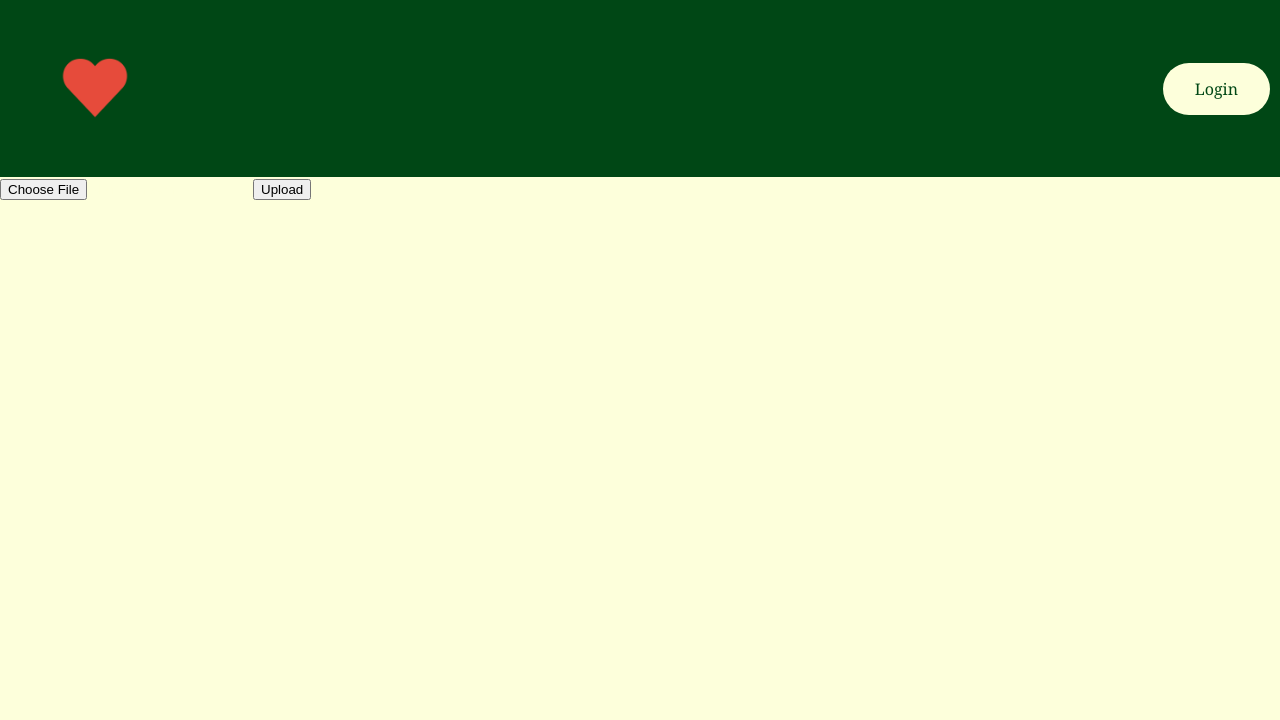
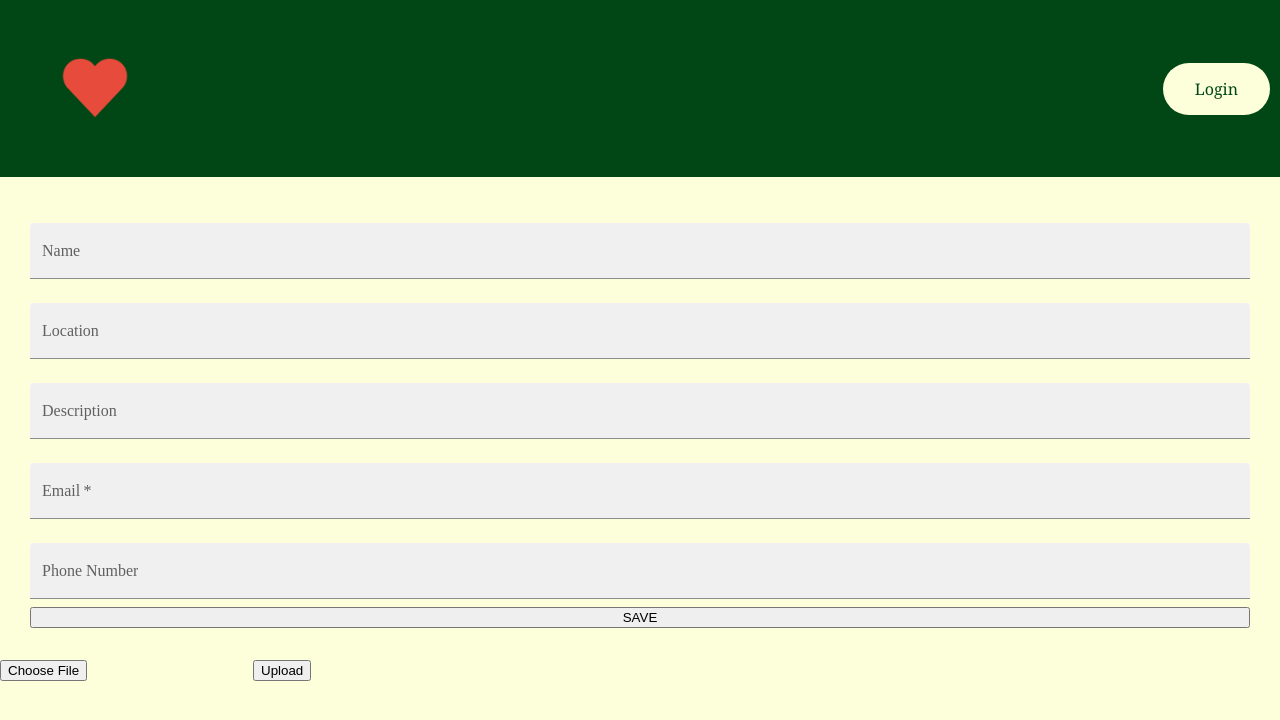
Before and after one commit to FTL-2024-Pod-C/leftover-love-ui, a React (Vite) app: page /edit-profile in a window 1280 px wide. Shown: the top 720 px of the page. Built offline with nearby package versions, Linux system fonts and the light colour scheme.

Commit message:
edit profile works on the backend but only with hardcoded restaurant id

```diff
--- a/src/App.jsx
+++ b/src/App.jsx
@@ -33,7 +33,6 @@ const App = () => {
           <Route path="/restaurant-list" element={<AllRestaurantsPage />} />
           <Route path="/food-profile" element={<FoodPantryProfilePage />} />
           <Route path="/restaurant-profile" element={<RestaurantProfilePage />} />
-          {/* Other routes */}
         </Routes>
       </div>
     </BrowserRouter>
--- a/src/Pages/EditProfilePage.jsx
+++ b/src/Pages/EditProfilePage.jsx
@@ -1,17 +1,23 @@
-// import { TextField } from '@mui/material'
-// import PhotoLibraryIcon from '@mui/icons-material/PhotoLibrary';
-import React from 'react'
+import React, { useState } from 'react'
 import Header from '../Components/Header/LandingPageHeader';
+import TextField from '@mui/material/TextField';
+import axios from "axios";
+import AWS from 'aws-sdk';
 
-import AWS from 'aws-sdk';
-import { useState } from "react";
-import dotenv from 'dotenv';
-
-// dotenv.config();
+const DEV_BASE_URL = "http://localhost:3000"
 
 const EditProfilePage = () => {
 
   const [file, setFile] = useState(null);
+
+const [name, setName] = useState(null);
+const [location, setLocation] = useState(null);
+const [description, setDescription] = useState(null);
+const [email, setEmail] = useState("");
+const [phoneNumber, setPhoneNumber] = useState(null);
+const [imageUrl, setImageUrl] = useState(null);
+
+
   const handleFileChange = (e) => {
     const file = e.target.files[0];
     setFile(file);
@@ -36,38 +42,62 @@ const EditProfilePage = () => {
       Body: file,
     };
 
-    var upload = s3
-      .putObject(params)
-      .on("httpUploadProgress", (evt) => {
-        console.log(
-          "Uploading " + parseInt((evt.loaded * 100) / evt.total) + "%"
-        );
-      })
-      .promise();
+    try {
+      const data = await s3.upload(params).promise();
+      console.log("File uploaded successfully:", data.Location);
+      setImageUrl(data.Location); // stores the uploaded image URL
+      alert("File uploaded successfully.");
 
-    await upload.then((err, data) => {
-      console.log(err);
-      alert("File uploaded successfully.");
-    });
+      // send imageurl to the backend
+      await sendImageToBackend(data.Location);
+
+    } catch (error) {
+      console.error("Error uploading file:", error);
+      alert("Failed to upload file.");
+    }
+
+
+    // var upload = s3
+    //   .putObject(params)
+    //   .on("httpUploadProgress", (evt) => {
+    //     console.log(
+    //       "Uploading " + parseInt((evt.loaded * 100) / evt.total) + "%"
+    //     );
+    //   })
+    //   .promise();
+
+    // await upload.then((err, data) => {
+    //   console.log(err);
+    //   alert("File uploaded successfully.");
+    // });
   };
+
+  const sendImageToBackend = async (imageUrl) => {
+    const restaurantId = 2; // Replace with the actual restaurant ID
+    try {
+      const response = await axios.put(`${DEV_BASE_URL}/restaurants/${restaurantId}`, {profile_photo: imageUrl});
+      console.log('Profile photo updated successfully:', response.data);
+
+    } catch (error) {
+      console.error('Error updating profile photo:', error.message);
+    }
+  };
+
+  const handleEditProfile = async (e) => {
+    const restaurantId = 3;
+    e.preventDefault();
+    console.log(name);
+    // register the user
+    const response = await axios.put(`${DEV_BASE_URL}/restaurants/${restaurantId}`, {name, location, description, email, phoneNumber});
+    console.log(response);
+  }
 
   return (
     <>
     <Header />
-    <div className="aws">
-      <div>
-        <input type="file" onChange={handleFileChange} />
-        <button onClick={uploadFile}>Upload</button>
-      </div>
-    </div>
-
-    {/* <PhotoLibraryIcon
-    sx={{
-      backgroundColor: '#ffffff',
-    }}
-    />
+    <form className='form'>
       <TextField
-      id="outlined-basic-name"
+        id="update-name"
         margin="normal"
         type="text"
         label="Name"
@@ -75,9 +105,21 @@ const EditProfilePage = () => {
         sx={{
             backgroundColor: '#ffffff',
         }}
+        onChange = {(e) => setName(e.target.value)}
       />
       <TextField
-      id="outlined-basic-name"
+        id="update-location"
+        margin="normal"
+        type="text"
+        label="Location"
+        variant="filled"
+        sx={{
+            backgroundColor: '#ffffff',
+        }}
+        onChange = {(e) => setLocation(e.target.value)}
+      />
+      <TextField
+        id="update-description"
         margin="normal"
         type="text"
         label="Description"
@@ -85,30 +127,62 @@ const EditProfilePage = () => {
         sx={{
             backgroundColor: '#ffffff',
         }}
+        onChange = {(e) => setDescription(e.target.value)}
       />
       <TextField
-      id="outlined-basic-name"
+        id="update-email"
         margin="normal"
         type="text"
         label="Email"
         variant="filled"
+        required
         sx={{
             backgroundColor: '#ffffff',
         }}
+        onChange = {(e) => setEmail(e.target.value)}
       />
       <TextField
-      id="outlined-basic-name"
+        id="update-phone"
         margin="normal"
         type="text"
-      label="Address"
+        label="Phone Number"
         variant="filled"
         sx={{
             backgroundColor: '#ffffff',
-          borderRadius: '8px', // Example: Adding rounded corners
-        boxShadow: '0 2px 4px rgba(0, 0, 0, 0.1)',
+        }}
+        onChange = {(e) => setPhoneNumber(e.target.value)}
+      />
+      <button onClick = {handleEditProfile}>SAVE</button>
+    </form>
+
+
+    <div className="aws">
+        <div>
+          <input type="file" onChange={handleFileChange} />
+          <button onClick={uploadFile}>Upload</button>
+        </div>
+        {imageUrl && (
+          <div style={{
+          width: '300px',
+          height: '300px',
+          display: 'flex',
+          justifyContent: 'center',
+          alignItems: 'center',
+          overflow: 'hidden',
+          borderRadius: '50%',
+          border: '1px solid #ccc' }}>
+          <img
+            src={imageUrl}
+            alt="Uploaded"
+            style={{
+              width: '100%',
+              height: '100%',
+              objectFit: 'cover',
             }}
           />
-      <button className='button'>Save</button> */}
+        </div>
+        )}
+        </div>
     </>
   )
 }
--- a/src/main.jsx
+++ b/src/main.jsx
@@ -4,8 +4,6 @@ import App from './App.jsx'
 import './index.css'
 import { createTheme, ThemeProvider } from '@mui/material'
 import { purple } from '@mui/material/colors'
-
-
 
 const theme = createTheme({
   palette: {
```
Lines whose indentation alone changed are shown as unchanged.
